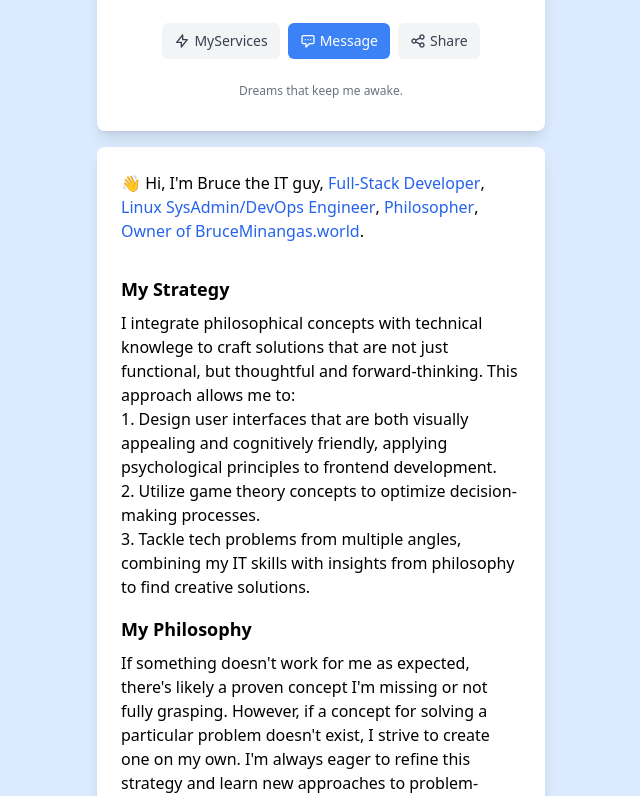
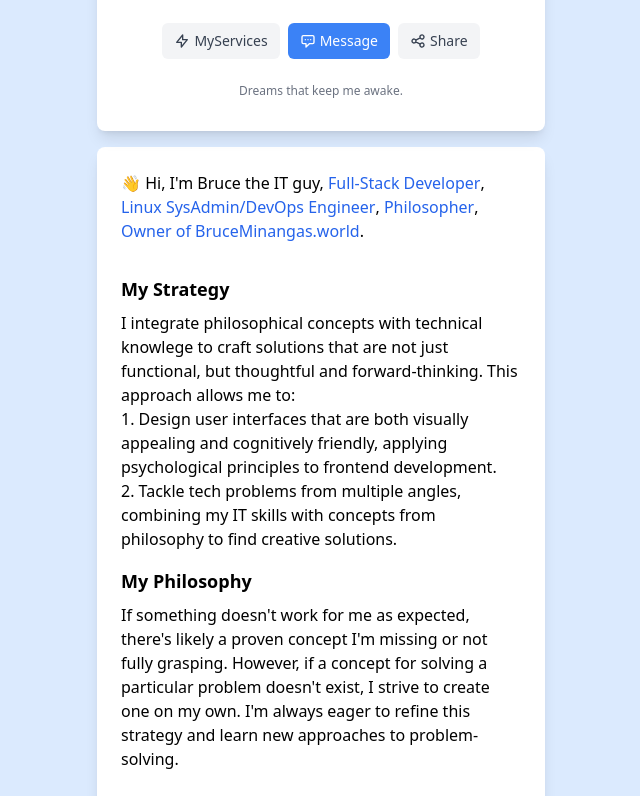
Before and after one commit to bruceminanga/BruceMinangaPortfolio-, a React (Vite) app: page / in a window 1280 px wide. Shown: the part 417-1213 px from the top of the page, without its empty margins (319-959 px from the left). Built offline with nearby package versions, Linux system fonts and the light colour scheme.

Commit message:
updated the profiledetails component wordings

```diff
--- a/src/components/ProfileDetails.jsx
+++ b/src/components/ProfileDetails.jsx
@@ -55,11 +55,8 @@ const ProfileDetails = () => {
           development.{" "}
         </p>{" "}
         <p>
-          2. Utilize game theory concepts to optimize decision-making processes.{" "}
-        </p>
-        <p>
-          3. Tackle tech problems from multiple angles, combining my IT skills
-          with insights from philosophy to find creative solutions.
+          2. Tackle tech problems from multiple angles, combining my IT skills
+          with concepts from philosophy to find creative solutions.{" "}
         </p>
       </div>
 
```
